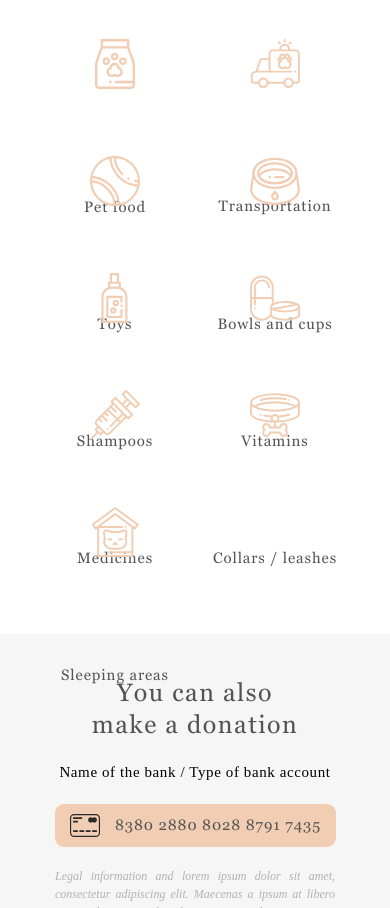
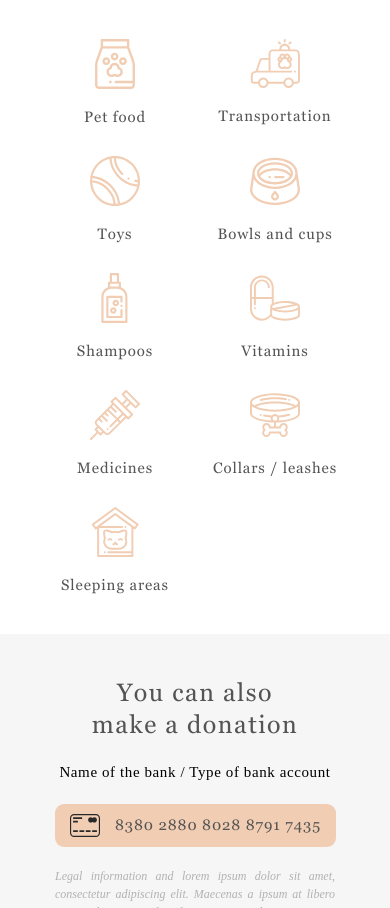
Before and after one commit to ailtechie/shelter, a plain HTML site: page index.html in a window 390 px wide. Shown: the part 2627-3535 px from the top of the page. Drawn offline with Linux system fonts and the light colour scheme; a web font is replaced by a local one.

Commit message:
fix: main styles

```diff
--- a/style.css
+++ b/style.css
@@ -699,11 +699,11 @@ button.rightarrow {
     /* margin: 0 60px 60px; */
 }
 
-.help-pictures .item p {
+.help-pictures .item > p {
     font-size: 20px;
     line-height: 115%;
     color: #545454;
-    margin-top: 30px;
+    margin-top: -60px;
     /* text-align: center; */
 }
 
@@ -1426,10 +1426,10 @@ address {
         width: 50px;
     }
 
-    .help-pictures .item p {
+    .help-pictures .item > p {
         font-size: 15px;
         line-height: 110%;
-        margin-top: 20px;
+        margin-top: -70px;
     }
 
 /* in addition */
```
Also changed, not shown: 1 other file.
